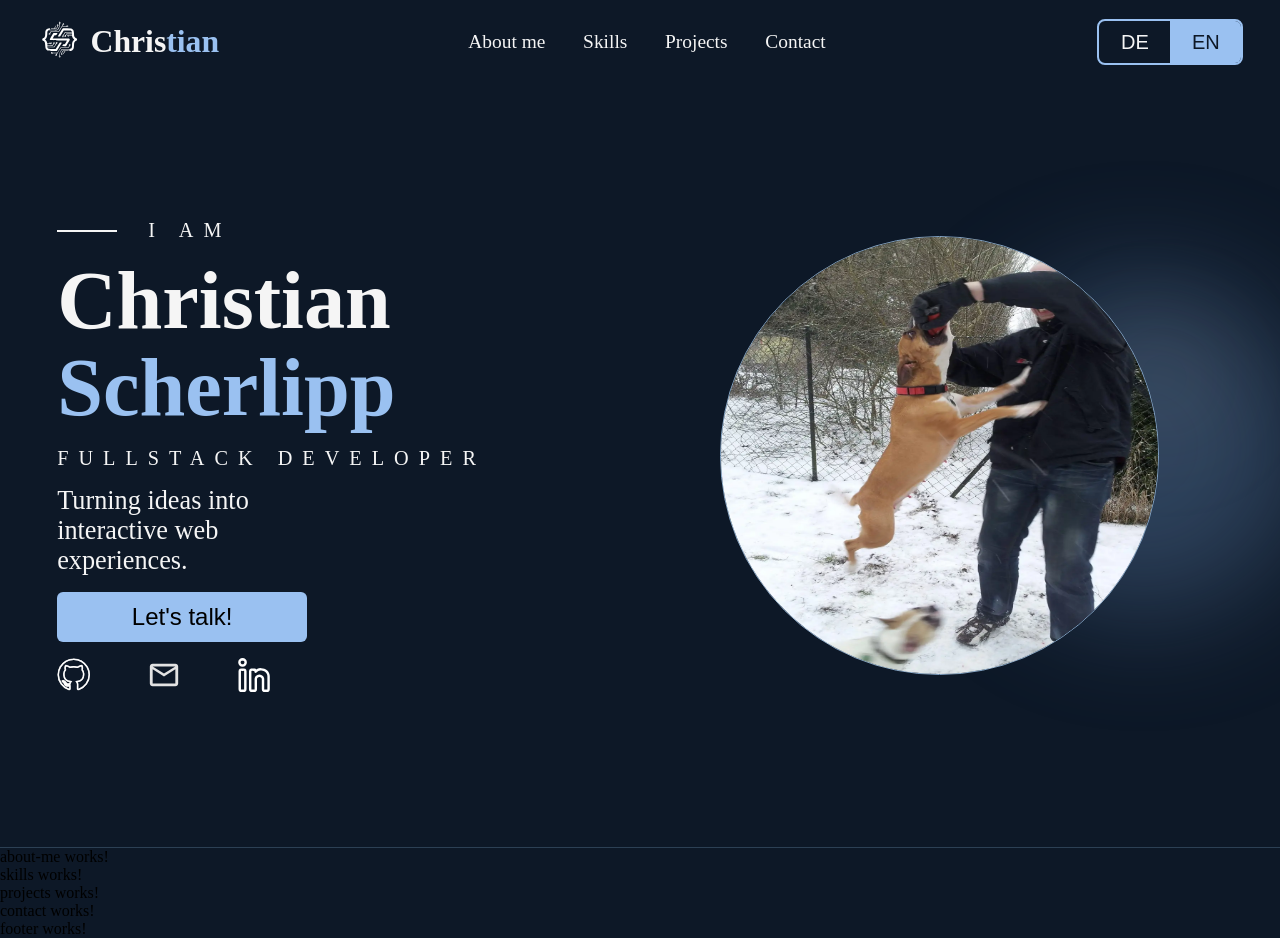
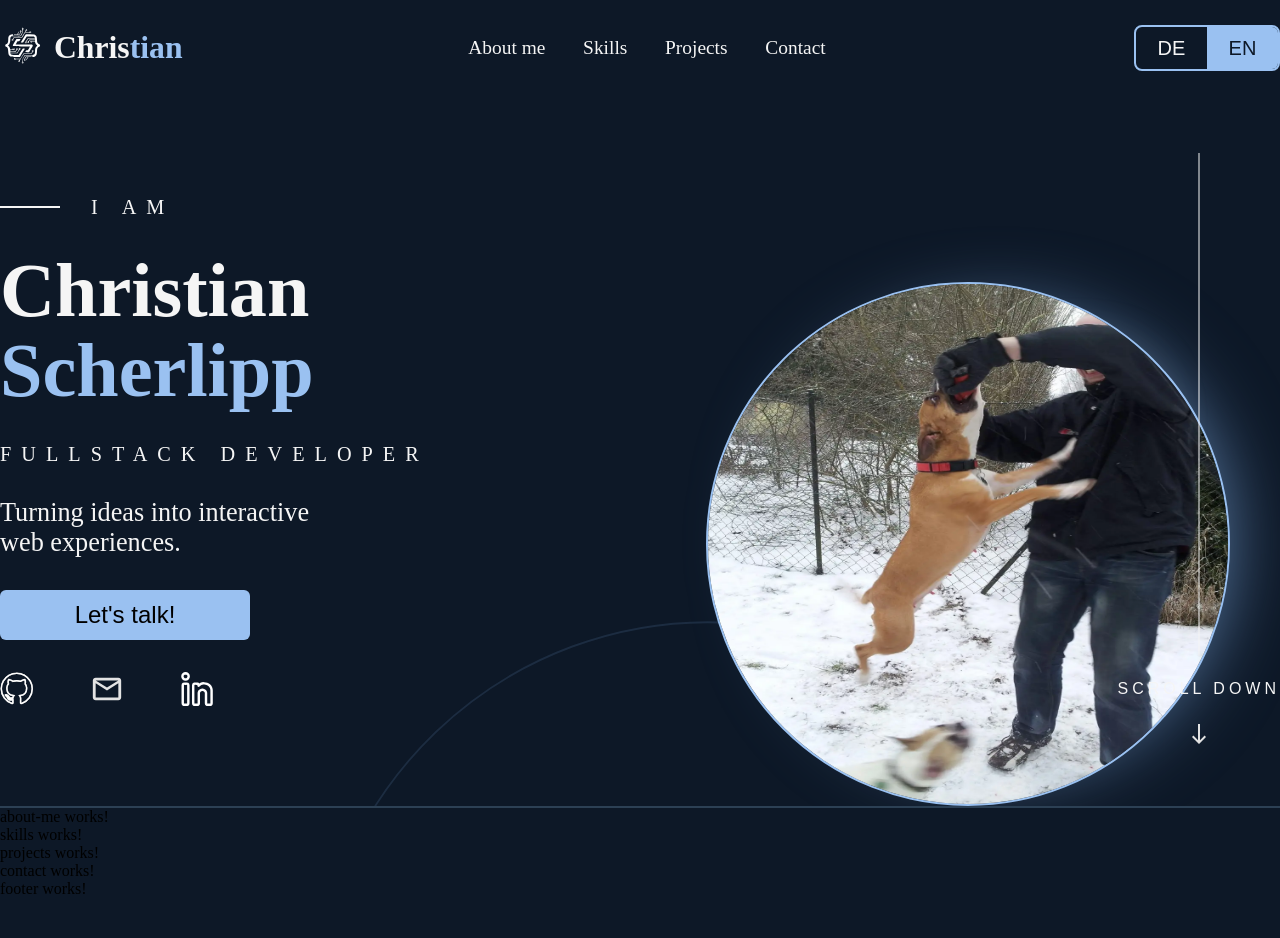
Before and after one commit to ChristianScherlipp/Portfolio, an Angular app: page / in a window 1280 px wide. After the commit the page ends 898 px from the top, so only its background shows below. Built offline with nearby package versions, Linux system fonts and the light colour scheme.

Commit message:
feat: Finisch landin-page with HTML an Styling

```diff
--- a/src/app/app.html
+++ b/src/app/app.html
@@ -1,4 +1,4 @@
-<app-landing-page></app-landing-page>
+<app-landing-page class="landing-page"></app-landing-page>
 <app-main-page></app-main-page>
 <app-footer></app-footer>
 
--- a/src/app/app.scss
+++ b/src/app/app.scss
@@ -0,0 +1,3 @@
+.landing-page {
+    height: 100vh;
+}
--- a/src/app/landing-page/hero/hero.html
+++ b/src/app/landing-page/hero/hero.html
@@ -1,6 +1,7 @@
 <section class="hero">
     <span class="light-sphere light-sphere--blue" aria-hidden="true"></span>
     <span class="light-sphere light-sphere--sand" aria-hidden="true"></span>
+    <section class="hero-content">
         <section class="hero-statment">
             <div class="centered-line hero-statment--far">
                 <p>{{ languageService.translations().hero.iAm }}</p>
@@ -8,14 +9,23 @@
             <h1 class="hero-statment_headline">Christian <span>Scherlipp</span></h1>
             <p class="hero-statment--far">{{ languageService.translations().hero.role }}</p>
             <p class="hero-statment--article">{{ languageService.translations().hero.tagline }}</p>
-        <button>{{ languageService.translations().hero.talkButton }}</button>
+            <button class="cta-button">{{ languageService.translations().hero.talkButton }}</button>
             <div class="link-icon">
                 <a href="https://github.com/ChristianScherlipp" target="_blank" rel="noopener"><img src="/assets/icons/github.svg" alt="Github Icon"></a>
                 <a href=""><img src="/assets/icons/mail.svg" alt="Email Icon"></a>
                 <a href="https://www.linkedin.com/feed/" target="_blank" rel="noopener"><img src="/assets/icons/linkedin.svg" alt="LinkedIn Icon"></a>
             </div>
         </section>
+        <svg class="hero-curve" viewBox="0 0 1440 700" preserveAspectRatio="none" aria-hidden="true">
+            <path d="M 520 650 A 440 390 0 0 1 960 260" />
+        </svg>
         <section class="hero-image">
             <img src="/assets/img/chris-portfolio.webp" alt="Bild von Christian Scherlipp">
         </section>
+        <button class="scroll-indicator" type="button" (click)="scrollToNext()">
+            <span class="scroll-indicator_line"></span>
+            <span class="scroll-indicator_text">SCROLL DOWN</span>
+            <span class="scroll-indicator_arrow"><img src="/assets/icons/arrow-down.svg" alt="Arrow Down"></span>
+        </button>
     </section>
+</section>
--- a/src/app/landing-page/hero/hero.scss
+++ b/src/app/landing-page/hero/hero.scss
@@ -4,19 +4,37 @@
 .hero {
     position: relative;
     width: 100%;
-    height: 98vh;
+    height: 89dvh;
+    max-width: 2100px;
+    margin-inline: auto;
+    display: flex;
+    justify-content: center;
+    align-items: center;
+    color: var.$text-color;
+    border-bottom: 2px solid var.$Separator-lines-color;
+    overflow: hidden;
+
+    @include mix.respond-below(900px) {
+        min-height: auto;
+    }
+}
+
+.hero-content {
+    position: relative;
+    z-index: 1;
+    width: 100%;
+    height: 100%;
+    max-width: 1440px;
+    margin-inline: auto;
+    // height: 800px;
     display: flex;
     justify-content: center;
     align-items: center;
     gap: 2rem;
-    padding: 3rem mix.fluid(16, 64);
-    color: var.$text-color;
-    border-bottom: 1px solid var.$Separator-lines-color;
-    overflow: hidden;
+    text-align: initial;
 
     @include mix.respond-below(900px) {
         flex-direction: column-reverse;
-        min-height: auto;
         text-align: center;
     }
 }
@@ -25,26 +43,26 @@
 .light-sphere{
     position: absolute;
     border-radius: 50%;
-    filter: blur(60px);
-    opacity: 0.35;
+    filter: blur(40px);
+    opacity: 1;
     pointer-events: none;
     z-index: 0;
 
     &--blue {
-        width: mix.fluid(180, 360);
-        height: mix.fluid(180, 360);
+        width: mix.fluid(180, 490);
+        height: mix.fluid(180, 490);
         background: var.$light-sphere-blue;
-        top: 28%;
-        right: -2%;
+        top: 32%;
+        right: 5%;
         animation: drift-a 22s ease-in-out infinite;
     }
 
     &--sand {
-        width: mix.fluid(60, 70);
-        height: mix.fluid(60, 70);
+        width: mix.fluid(60, 100);
+        height: mix.fluid(60, 100);
         background: var.$light-sphere-sand;
-        top: 35%;
-        right: 6%;
+        top: 40%;
+        right: 12%;
         animation: drift-b 22s ease-in-out infinite;
     }
 }
@@ -80,7 +98,7 @@
     flex-direction: column;
     align-items: flex-start;
     justify-content: center;
-    gap: 1rem;
+    gap: 2rem;
 
     @include mix.respond-below(900px) {
         width: 100%;
@@ -88,13 +106,13 @@
     }
 
     &_headline {
-        font-size: mix.fluid(36, 90);
+        font-size: mix.fluid(36, 83);
+        font-weight: 700;
         line-height: 1.05;
         animation: hero-fade-up 0.6s ease-out 0.1s both;
 
         span {
             color: var.$accent-blue;
-            font-weight: 700;
         }
     }
 
@@ -151,7 +169,7 @@
     margin-right: 1rem;
 }
 
-button {
+.cta-button {
     width: 15.625rem;
     height: 3.125rem;
     border: none;
@@ -163,7 +181,7 @@ button {
     animation: hero-fade-up 0.6s ease-out 0.4s both;
 
     &:hover {
-        transform: translateY(-2px);
+        transform: translateY(-2px) !important;
     }
 }
 
@@ -174,18 +192,45 @@ button {
     height: 100%;
     display: flex;
     justify-content: center;
-    align-items: center;
+    align-items: flex-end;
+    align-self: stretch;
 
     @include mix.respond-below(900px) {
         width: 100%;
+        align-items: center;
+        align-self: auto;
+    }
+}
+
+// Freihaendige S-Kurve links vom Bild, verschwindet hinter dem Foto-Kreis
+// (z-index 0, .hero-image liegt mit z-index 1 darueber)
+.hero-curve {
+    position: absolute;
+    inset: 200px 0;
+    transform: rotate(25deg);
+    width: 100%;
+    height: 100%;
+    z-index: 0;
+    pointer-events: none;
+
+    path {
+        fill: none;
+        stroke: var.$field-border-color;
+        stroke-width: 2;
+        stroke-linecap: round;
+        opacity: 0.35;
+    }
+
+    @include mix.respond-below(900px) {
+        display: none;
     }
 }
 
 .hero-image img {
-    width: mix.fluid(160, 485);
-    height: mix.fluid(160, 485);
+    width: mix.fluid(160, 585);
+    height: mix.fluid(160, 585);
     border-radius: 50%;
-    border: 1px solid #83A3C3;
+    border: 2px solid var.$accent-blue;
 }
 
 .link-icon {
@@ -197,7 +242,7 @@ button {
 .link-icon > a > img {
     height: 2.125rem;
     display: flex;
-    transition: transform 0.35s ease, opacity 0.25s ease;
+    transition: transform 0.25s ease, opacity 0.25s ease;
 }
 
 .link-icon > a:hover > img {
@@ -205,19 +250,73 @@ button {
     opacity: 0.85;
 }
 
+// Scroll-Indikator: Linie, vertikaler Text, Pfeil. Bleibt innerhalb der
+// 1440px-Content-Box, rechtsbuendig.
+.scroll-indicator {
+    position: absolute;
+    right: 0%;
+    top: 8%;
+    bottom: 8%;
+    display: flex;
+    flex-direction: column;
+    align-items: center;
+    gap: 1.5rem;
+    background: none;
+    border: none;
+    padding: 0;
+    color: var.$text-color;
+    cursor: pointer;
+    z-index: 2;
+    transition: opacity 0.25s ease;
+
+    &:hover {
+        opacity: 0.7;
+    }
+
+    @include mix.respond-below(900px) {
+        display: none;
+    }
+}
+
+.scroll-indicator_line {
+    width: 2px;
+    flex: 1;
+    background: currentColor;
+    opacity: 0.5;
+}
+
+.scroll-indicator_text {
+    writing-mode:sideways-lr;
+    letter-spacing: 4px;
+    font-size: 1rem;
+    white-space: nowrap;
+}
+
+.scroll-indicator_arrow {
+    font-size: 1.1rem;
+    line-height: 1;
+    animation: scroll-arrow-bounce 1.6s ease-in-out infinite;
+}
+
+@keyframes scroll-arrow-bounce {
+    0%, 100% {transform: translateY(0);}
+    50% {transform: translateY(6px);}
+}
+
 @media (prefers-reduced-motion: reduce) {
     .hero-statment_headline,
     .hero-statment > .centered-line.hero-statment--far,
     .hero-statment > p.hero-statment--far,
     .hero-statment--article,
-    button,
-    .light-sphere{
+    .cta-button,
+    .light-sphere,
+    .scroll-indicator_arrow{
         animation: none;
         opacity: 1;
         transform: none;
     }
 
-    button:hover,
+    .cta-button:hover,
     .link-icon > a:hover > img {
         transform: none;
     }
--- a/src/app/landing-page/hero/hero.ts
+++ b/src/app/landing-page/hero/hero.ts
@@ -1,4 +1,4 @@
-import { Component, inject } from '@angular/core';
+import { Component, ElementRef, inject } from '@angular/core';
 import { LanguageService } from '../../shared/language';
 
 @Component({
@@ -9,4 +9,15 @@ import { LanguageService } from '../../shared/language';
 })
 export class Hero {
   languageService = inject(LanguageService);
+  private hostElement = inject(ElementRef<HTMLElement>);
+
+  scrollToNext(): void {
+    const nextSection = this.hostElement.nativeElement.nextElementSibling as HTMLElement | null;
+
+    if (nextSection) {
+      nextSection.scrollIntoView({behavior: 'smooth', block: 'start'});
+    }else {
+      window.scrollBy({ top: window.innerHeight, behavior: 'smooth'});
+    }
+  }
 }
--- a/src/app/landing-page/navbar/navbar.scss
+++ b/src/app/landing-page/navbar/navbar.scss
@@ -2,14 +2,17 @@
 @use 'abstracts/_mixins' as mix;
 
 .navbar {
+    position: sticky;
+    top: 0;
     width: 100%;
-    height: 4rem;
+    max-width: 1440px;
+    margin-inline: auto;
+    height: var.$navbar-height;
     display: flex;
     flex-wrap: wrap;
     justify-content: space-between;
     align-items: center;
     gap: 1rem;
-    padding: 10px mix.fluid(16, 40);
     background: transparent;
 
     @include mix.respond-below(900px) {
--- a/src/styles/abstracts/_variables.scss
+++ b/src/styles/abstracts/_variables.scss
@@ -1,3 +1,4 @@
+// Color
 $basic-bg-color : #0D1827;
 $card-header-color : #24384F;
 $card-border-color : #314967;
@@ -11,3 +12,6 @@ $text-accent : #0D1827;
 $photo-border-color : #83A3C3;
 $light-sphere-blue : #6C91BF;
 $light-sphere-sand :#D2C6B5;
+
+// variable
+$navbar-height : 6rem;
```
Also changed, not shown: public/assets/icons/arrow-down.svg (added). Lines whose indentation alone changed are shown as unchanged.
